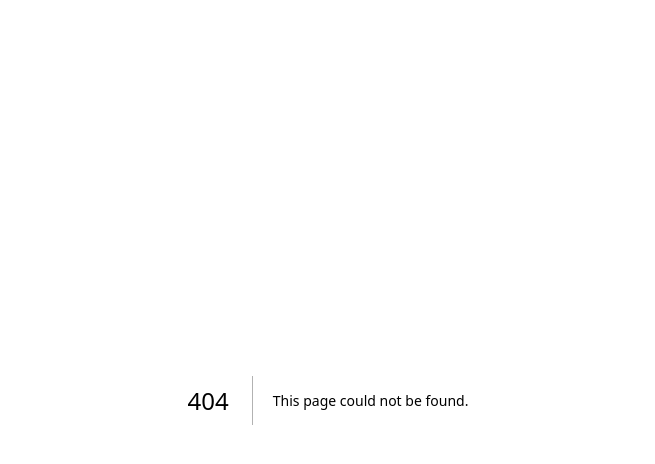
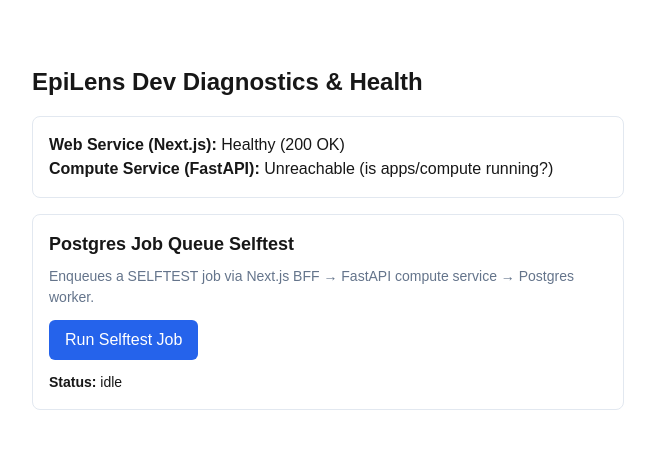
Before and after one commit to anshu762/Punjab-covid-research-website, a Next.js app in the folder apps/web/: page /dev/health in a window 1280 px wide. Before the commit this address had no page. Shown: the top 464 px of the page, without its empty margins (312-967 px from the left). Built offline with nearby package versions, Linux system fonts and the light colour scheme; no server answers.

Commit message:
feat(dev): add dev selftest proxy route and diagnostic health page

```diff
--- /dev/null
+++ b/apps/web/src/app/api/dev/selftest/route.ts
@@ -0,0 +1,25 @@
+import { computeFetch } from "@/lib/compute";
+import { apiHandler, HttpError } from "@/lib/http";
+import { NextResponse } from "next/server";
+
+export const POST = apiHandler(async () => {
+  if (process.env.NODE_ENV === "production") {
+    throw new HttpError(404, "NOT_FOUND", "Endpoint not available in production");
+  }
+
+  const res = await computeFetch("/internal/selftest", {
+    method: "POST",
+  });
+
+  if (!res.ok) {
+    const errorText = await res.text();
+    throw new HttpError(
+      res.status,
+      "COMPUTE_ERROR",
+      `Compute selftest call failed: ${errorText}`
+    );
+  }
+
+  const data = await res.json();
+  return NextResponse.json(data);
+});
--- /dev/null
+++ b/apps/web/src/app/dev/health/page.tsx
@@ -0,0 +1,75 @@
+"use client";
+
+import { useEffect, useState } from "react";
+
+export default function DevHealthPage() {
+  const [webHealth, setWebHealth] = useState<string>("checking...");
+  const [computeHealth, setComputeHealth] = useState<string>("checking...");
+  const [selftestStatus, setSelftestStatus] = useState<string>("idle");
+  const [jobId, setJobId] = useState<string | null>(null);
+
+  useEffect(() => {
+    fetch("/api/health")
+      .then((res) => res.json())
+      .then((data) => setWebHealth(data.ok ? "Healthy (200 OK)" : "Degraded"))
+      .catch(() => setWebHealth("Unreachable"));
+
+    fetch("http://localhost:8000/health")
+      .then((res) => res.json())
+      .then((data) => setComputeHealth(data.ok ? "Healthy (200 OK)" : "Degraded"))
+      .catch(() => setComputeHealth("Unreachable (is apps/compute running?)"));
+  }, []);
+
+  const handleRunSelftest = async () => {
+    setSelftestStatus("Submitting...");
+    try {
+      const res = await fetch("/api/dev/selftest", { method: "POST" });
+      const data = await res.json();
+      if (res.ok) {
+        setJobId(data.job_id);
+        setSelftestStatus(`QUEUED (Job ID: ${data.job_id})`);
+      } else {
+        setSelftestStatus(`Error: ${data.error?.message || "Failed"}`);
+      }
+    } catch (e) {
+      setSelftestStatus(`Network error: ${String(e)}`);
+    }
+  };
+
+  return (
+    <div style={{ maxWidth: 640, margin: "40px auto", padding: 24, fontFamily: "sans-serif" }}>
+      <h1 style={{ fontSize: 24, fontWeight: "bold", marginBottom: 16 }}>
+        EpiLens Dev Diagnostics & Health
+      </h1>
+
+      <div style={{ padding: 16, border: "1px solid #e2e8f0", borderRadius: 8, marginBottom: 16 }}>
+        <p><strong>Web Service (Next.js):</strong> {webHealth}</p>
+        <p><strong>Compute Service (FastAPI):</strong> {computeHealth}</p>
+      </div>
+
+      <div style={{ padding: 16, border: "1px solid #e2e8f0", borderRadius: 8 }}>
+        <h2 style={{ fontSize: 18, fontWeight: 600, marginBottom: 8 }}>Postgres Job Queue Selftest</h2>
+        <p style={{ color: "#64748b", fontSize: 14, marginBottom: 12 }}>
+          Enqueues a SELFTEST job via Next.js BFF &rarr; FastAPI compute service &rarr; Postgres worker.
+        </p>
+        <button
+          onClick={handleRunSelftest}
+          style={{
+            padding: "8px 16px",
+            backgroundColor: "#2563eb",
+            color: "#fff",
+            border: "none",
+            borderRadius: 6,
+            cursor: "pointer",
+          }}
+        >
+          Run Selftest Job
+        </button>
+        <div style={{ marginTop: 12, fontSize: 14 }}>
+          <strong>Status:</strong> {selftestStatus}
+          {jobId && <p style={{ fontSize: 12, color: "#64748b" }}>ID: {jobId}</p>}
+        </div>
+      </div>
+    </div>
+  );
+}
```
Also changed, not shown: 1 other file (tests, documents, lock files or other folders).
